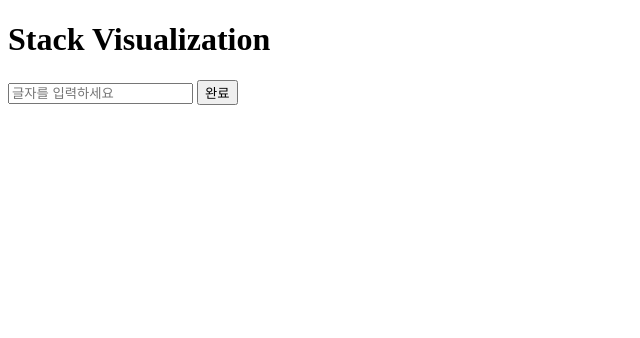
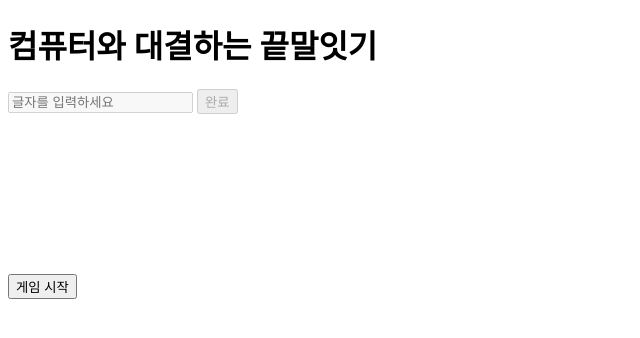
Before and after one commit to hafskjfha/Rmxnpygame, a Flask app: page / in a window 1280 px wide. Shown: the top 338 px of the page, without its empty margins (0-640 px from the left). Run offline with Flask 3, Linux system fonts and the light colour scheme; data that the repository does not hold is empty.

Commit message:
그래픽 2.3 업뎃

```diff
--- a/sssssssssssss/app.py
+++ b/sssssssssssss/app.py
@@ -22,7 +22,7 @@ def submit():
         new_element = data.get('inputBox')
         if new_element:
             # 스택에 원소 추가, 최대 5개로 제한
-            if len(stack) >= 5:
+            if len(stack) >= 4:
                 stack.pop(0)
             stack.append(new_element)
             return jsonify({'success': True, 'stack': stack,"letter":f"{new_element[-1]}"})
@@ -37,10 +37,21 @@ def check():
     if request.is_json:
         data = request.get_json()
         valu = data.get('inputBox')
-        if valu=='하이':
+        if valu in ('하이','쿵쾅'):
             return jsonify({"success": True})
         else:
-            return jsonify({"success": False})
+            return jsonify({"success": False,"reason":'어쩔 ㅋ'})
+
+@app.route('/api/com',methods=['POST',"GET"])
+def com_sel_word():
+    if 1==1:
+        return jsonify({'word':'computer lose!','game':'userwin'})
+        #return jsonify({'word':'이리듐','game':'comwin'})
+    return jsonify({'word':'이러쿵저러쿵','game':'ing'})
+
+@app.route('/api/st',methods=['GET','POST'])
+def start_letter_ch():
+    return jsonify({'letter':'하'})
 
 if __name__ == '__main__':
     app.run(debug=True)
--- a/sssssssssssss/static/main.js
+++ b/sssssssssssss/static/main.js
@@ -1,7 +1,12 @@
 document.addEventListener('DOMContentLoaded', function() {
     const stackContainer = document.getElementById('stackContainer');
     const displayArea = document.getElementById('displayArea');
+    const inputBox = document.getElementById('userInput');
+    const inputForm = document.getElementById('inputForm');
+    const submitButton = document.getElementById('submitButton');
+    const startButton = document.getElementById('startButton');
     let lastLetter = '';  // 마지막으로 표시된 letter를 저장하는 변수
+    let myTurn = true;  // 초기 상태는 true
 
     function updateStack() {
         fetch('/stack')
@@ -9,8 +14,8 @@ document.addEventListener('DOMContentLoaded', function() {
             .then(stack => {
                 stackContainer.innerHTML = ''; // 이전 내용 지우기
 
-                // 최대 5개의 박스를 생성
-                for (let i = 0; i < 5; i++) {
+                // 최대 4개의 박스를 생성
+                for (let i = 0; i < 4; i++) {
                     const box = document.createElement('div');
                     box.className = i < stack.length ? 'box' : 'empty-box'; // 스택 원소가 있는지 여부에 따라 클래스 설정
 
@@ -24,9 +29,19 @@ document.addEventListener('DOMContentLoaded', function() {
             .catch(error => console.error('Error:', error));
     }
 
+    function updateInputVisibility() {
+        if (myTurn) {
+            inputBox.disabled = false;
+            submitButton.disabled = false;
+            inputBox.focus();  // 인풋창에 포커스 설정
+        } else {
+            inputBox.disabled = true;
+            submitButton.disabled = true;
+        }
+    }
+
     function handleSubmit(event) {
         event.preventDefault();
-        const inputBox = document.getElementById('userInput');
         const input_value = inputBox.value.trim();
 
         if (input_value) {
@@ -44,6 +59,10 @@ document.addEventListener('DOMContentLoaded', function() {
                     displayArea.style.display = 'block'; // 글자 표시 박스를 보이도록 설정
                     displayArea.textContent = input_value;
                     displayArea.className = 'displayArea success'; // 성공 스타일 적용
+
+                    // myTurn을 false로 설정
+                    myTurn = false;
+                    updateInputVisibility();
 
                     setTimeout(() => {
                         displayArea.textContent = ''; // 글자 사라지게 설정
@@ -65,6 +84,54 @@ document.addEventListener('DOMContentLoaded', function() {
                                 // displayArea에 letter 표시 (계속 유지)
                                 displayArea.textContent = lastLetter;
                                 displayArea.className = 'displayArea success'; // 성공 스타일 적용
+
+                                // /api/com에서 단어 받아오기
+                                fetch('/api/com')
+                                    .then(response => response.json())
+                                    .then(comData => {
+                                        if (comData.word) {
+                                            displayArea.textContent = comData.word; // 단어 표시
+                                            setTimeout(() => {
+                                                displayArea.textContent = ''; // 2초 후 단어 지우기
+
+                                                if (comData.game === 'ing') {
+                                                    // myTurn을 true로 설정
+                                                    myTurn = true;
+                                                    updateInputVisibility();
+
+                                                    // 스택 업데이트 요청
+                                                    fetch('/submit', {
+                                                        method: 'POST',
+                                                        headers: {
+                                                            'Content-Type': 'application/json',
+                                                        },
+                                                        body: JSON.stringify({ inputBox: comData.word }),
+                                                    })
+                                                    .then(response => response.json())
+                                                    .then(updateData => {
+                                                        if (updateData.success) {
+                                                            lastLetter = updateData.letter;
+                                                            updateStack();
+                                                            displayArea.textContent = lastLetter; // 마지막으로 표시된 letter 유지
+                                                            displayArea.className = 'displayArea success';
+                                                        } else {
+                                                            console.error('Error:', updateData.error);
+                                                        }
+                                                    })
+                                                    .catch(error => console.error('Error:', error));
+                                                } else if (comData.game === 'comwin') {
+                                                    displayArea.textContent = `컴퓨터 승리!`;
+                                                    displayArea.className = 'displayArea user_lose';
+                                                } else if (comData.game === 'userwin') {
+                                                    displayArea.textContent = '사용자 승리!';
+                                                    displayArea.className = 'displayArea user_win';
+                                                }
+                                            }, 2000); // 2초 후 단어 지우기
+                                        } else {
+                                            console.error('Error:', comData.error);
+                                        }
+                                    })
+                                    .catch(error => console.error('Error:', error));
                             } else {
                                 console.error('Error:', submitData.error);
                             }
@@ -73,7 +140,7 @@ document.addEventListener('DOMContentLoaded', function() {
                     }, 2000);
                 } else {
                     // 실패한 요청 처리
-                    displayArea.textContent = input_value;
+                    displayArea.textContent = `${data.reason}; ${input_value}`;
                     displayArea.className = 'displayArea failure'; // 실패 스타일 적용
 
                     setTimeout(() => {
@@ -93,16 +160,41 @@ document.addEventListener('DOMContentLoaded', function() {
     }
 
     // Add event listener for the submit button
-    document.getElementById("submitButton").addEventListener("click", handleSubmit);
+    submitButton.addEventListener("click", handleSubmit);
 
     // Add event listener for the input field to detect "Enter" key press
-    document.getElementById("userInput").addEventListener("keypress", function(event) {
+    inputBox.addEventListener("keypress", function(event) {
         if (event.key === "Enter") {
             event.preventDefault();  // Prevent form submission if the input is inside a form
             handleSubmit(event);
         }
     });
 
+    // Add event listener for the start button
+    startButton.addEventListener("click", function() {
+        fetch('/api/st')
+            .then(response => response.json())
+            .then(startData => {
+                if (startData.letter) {
+                    // 시작 글자 표시
+                    displayArea.style.display = 'block';
+                    displayArea.textContent = startData.letter;
+                    displayArea.className = 'displayArea success';
+                    lastLetter = startData.letter;
+
+                    // myTurn을 true로 설정하고 입력창 가시성 업데이트
+                    myTurn = true;
+                    updateInputVisibility();
+
+                    // 시작 버튼 비활성화
+                    startButton.disabled = true;
+                } else {
+                    console.error('Error:', startData.error);
+                }
+            })
+            .catch(error => console.error('Error:', error));
+    });
+
     // 페이지 로드 시 초기 스택 업데이트
     updateStack();
 });
--- a/sssssssssssss/static/styles.css
+++ b/sssssssssssss/static/styles.css
@@ -37,6 +37,16 @@
     text-decoration: line-through; /* 취소선 추가 */
 }
 
+/* 컴퓨터 승리 글자 색 */
+.user_lose{
+    color: red;
+}
+
+/* 사용자 승리 글자 색 */
+.user_win{
+    color: green;
+}
+
 /* 글자 표시 영역 */
 .displayArea {
     position: fixed; /* 페이지 스크롤에 영향을 받지 않도록 고정 */
--- a/sssssssssssss/templates/index.html
+++ b/sssssssssssss/templates/index.html
@@ -3,15 +3,15 @@
 <head>
     <meta charset="UTF-8">
     <meta name="viewport" content="width=device-width, initial-scale=1.0">
-    <title>Stack Visualization</title>
+    <title>끝말잇기 게임</title>
     <link rel="stylesheet" href="{{ url_for('static', filename='styles.css') }}">
 </head>
 <body>
-    <h1>Stack Visualization</h1>
+    <h1>컴퓨터와 대결하는 끝말잇기</h1>
     <div id="input-box">
         <form id="inputForm">
-            <input type="text" id="userInput" placeholder="글자를 입력하세요">
-            <button id="submitButton" type="button">완료</button>
+            <input type="text" id="userInput" placeholder="글자를 입력하세요" disabled>
+            <button id="submitButton" type="button" disabled>완료</button>
         </form>
     </div>
 
@@ -20,6 +20,10 @@
 
     <div id="stackContainer" class="stack-container"></div>
 
+    <div id="startContainer" class="start-container">
+        <button id="startButton" type="button">게임 시작</button>
+    </div>
+
     <script src="{{ url_for('static', filename='main.js') }}"></script>
 </body>
 </html>
```
